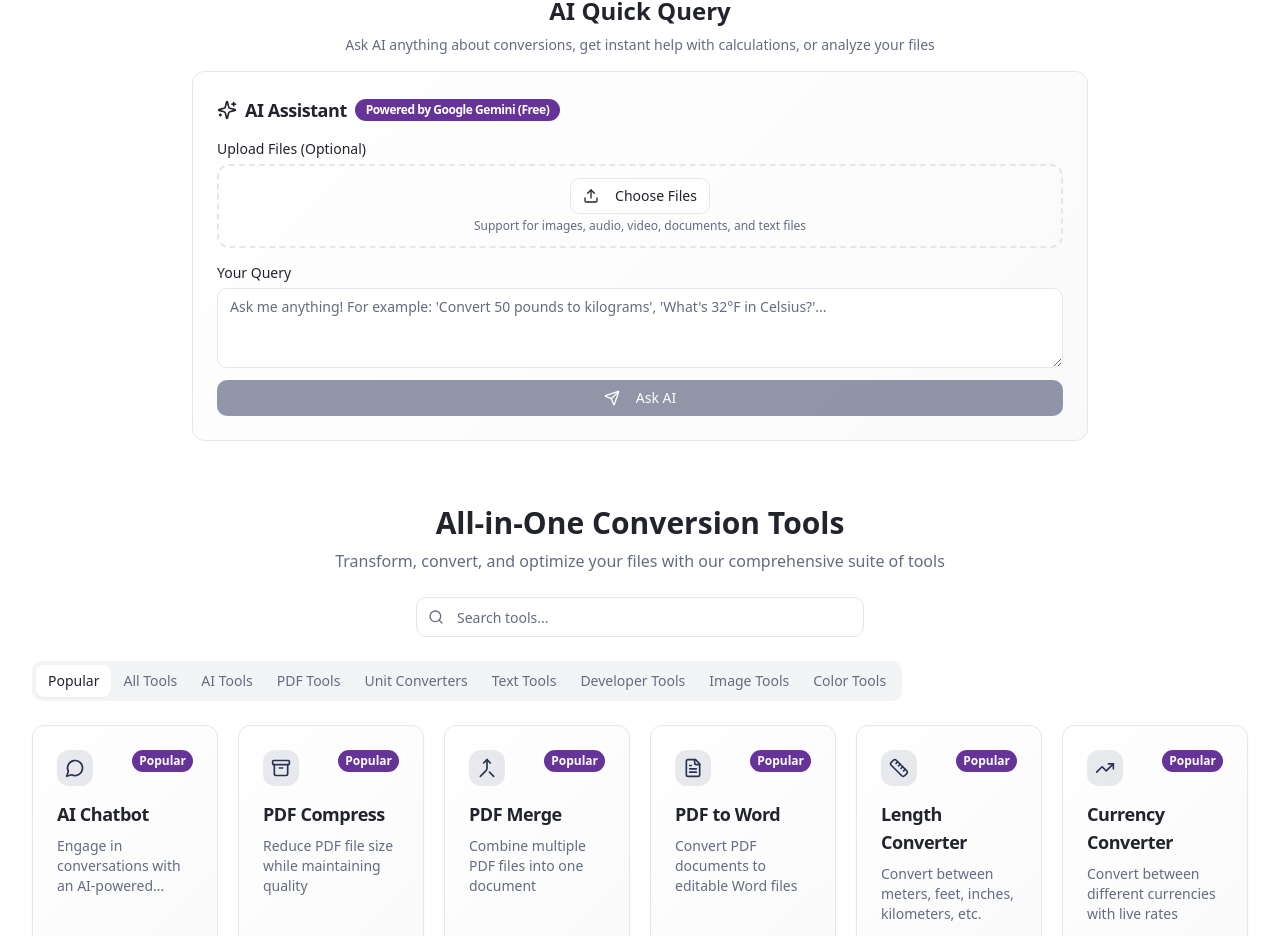
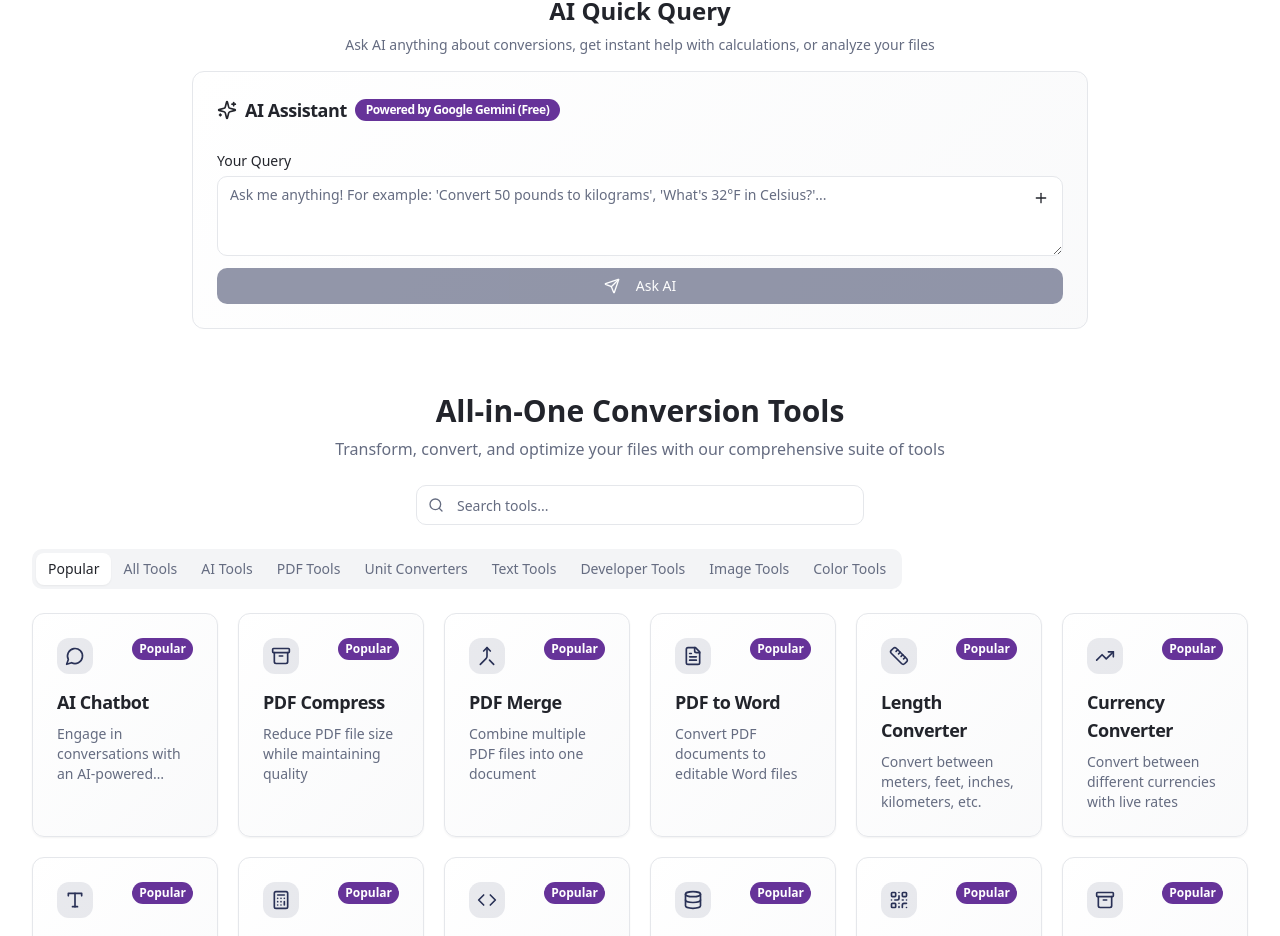
Before and after one commit to Gfibion/conform, a React (Vite) app: page / in a window 1280 px wide. Shown: the part 888-1824 px from the top of the page. Built offline with nearby package versions, Linux system fonts and the light colour scheme.

Commit message:
Refactor AI Quick Query section

```diff
--- a/src/components/AIQuickQuery.tsx
+++ b/src/components/AIQuickQuery.tsx
@@ -4,7 +4,9 @@ import { Button } from "@/components/ui/button";
 import { Textarea } from "@/components/ui/textarea";
 import { Input } from "@/components/ui/input";
 import { Badge } from "@/components/ui/badge";
-import { Sparkles, Upload, Send, Copy, X, Settings } from "lucide-react";
+import { Dialog, DialogContent, DialogHeader, DialogTitle, DialogTrigger } from "@/components/ui/dialog";
+import { Tooltip, TooltipContent, TooltipProvider, TooltipTrigger } from "@/components/ui/tooltip";
+import { Sparkles, Upload, Send, Copy, X, Plus } from "lucide-react";
 import { useAIConverter } from "@/hooks/useAIConverter";
 import { useToast } from "@/hooks/use-toast";
 
@@ -12,9 +14,7 @@ export const AIQuickQuery = () => {
   const [prompt, setPrompt] = useState("");
   const [result, setResult] = useState("");
   const [uploadedFiles, setUploadedFiles] = useState<File[]>([]);
-  const [showSettings, setShowSettings] = useState(false);
-  const [apiKey, setApiKey] = useState("");
-  const [isUpdatingKey, setIsUpdatingKey] = useState(false);
+  const [showUploadDialog, setShowUploadDialog] = useState(false);
   const fileInputRef = useRef<HTMLInputElement>(null);
   const { convertWithAI, isLoading } = useAIConverter();
   const { toast } = useToast();
@@ -59,45 +59,6 @@ export const AIQuickQuery = () => {
     });
   };
 
-  const updateApiKey = async () => {
-    if (!apiKey.trim()) {
-      toast({
-        title: "Error",
-        description: "Please enter a valid API key",
-        variant: "destructive"
-      });
-      return;
-    }
-
-    setIsUpdatingKey(true);
-    try {
-      // This will trigger the secrets modal for the user to update the key
-      const response = await fetch('/api/update-openai-key', {
-        method: 'POST',
-        headers: { 'Content-Type': 'application/json' },
-        body: JSON.stringify({ apiKey })
-      });
-
-      if (response.ok) {
-        toast({
-          title: "Success",
-          description: "OpenAI API key updated successfully"
-        });
-        setApiKey("");
-        setShowSettings(false);
-      } else {
-        throw new Error('Failed to update API key');
-      }
-    } catch (error) {
-      toast({
-        title: "Error",
-        description: "Failed to update API key. Please try the manual method.",
-        variant: "destructive"
-      });
-    } finally {
-      setIsUpdatingKey(false);
-    }
-  };
 
   const clearAll = () => {
     setPrompt("");
@@ -129,10 +90,6 @@ export const AIQuickQuery = () => {
             </CardTitle>
           </CardHeader>
           <CardContent className="space-y-3">
-            {/* File Upload Area */}
-            <div className="space-y-1">
-              <label className="text-xs md:text-sm font-medium">Upload Files (Optional)</label>
-              <div className="border-2 border-dashed border-border rounded-lg p-2 md:p-3 text-center">
             <input
               ref={fileInputRef}
               type="file"
@@ -141,13 +98,44 @@ export const AIQuickQuery = () => {
               className="hidden"
               accept="image/*,audio/*,video/*,.pdf,.doc,.docx,.txt"
             />
+
+            {/* Text Input with Upload Button */}
+            <div className="space-y-1">
+              <label className="text-xs md:text-sm font-medium">Your Query</label>
+              <div className="relative">
+                <Textarea
+                  value={prompt}
+                  onChange={(e) => setPrompt(e.target.value)}
+                  placeholder="Ask me anything! For example: 'Convert 50 pounds to kilograms', 'What's 32°F in Celsius?'..."
+                  className="min-h-16 md:min-h-20 text-sm pr-10"
+                />
+                <TooltipProvider>
+                  <Tooltip delayDuration={500}>
+                    <TooltipTrigger asChild>
+                      <Dialog open={showUploadDialog} onOpenChange={setShowUploadDialog}>
+                        <DialogTrigger asChild>
+                          <Button
+                            variant="ghost"
+                            size="sm"
+                            className="absolute right-2 top-2 h-7 w-7 p-0"
+                            type="button"
+                          >
+                            <Plus className="h-4 w-4" />
+                          </Button>
+                        </DialogTrigger>
+                        <DialogContent className="sm:max-w-md">
+                          <DialogHeader>
+                            <DialogTitle>Upload Files</DialogTitle>
+                          </DialogHeader>
+                          <div className="space-y-3">
+                            <div className="border-2 border-dashed border-border rounded-lg p-4 text-center">
                               <Button
                                 variant="outline"
                                 size="sm"
                                 onClick={() => fileInputRef.current?.click()}
-                  className="mb-1"
+                                className="mb-2"
                               >
-                  <Upload className="w-3 h-3 md:w-4 md:h-4 mr-2" />
+                                <Upload className="w-4 h-4 mr-2" />
                                 Choose Files
                               </Button>
                               <p className="text-xs text-muted-foreground">
@@ -155,35 +143,46 @@ export const AIQuickQuery = () => {
                               </p>
                             </div>
 
-              {/* Uploaded Files Display */}
                             {uploadedFiles.length > 0 && (
-                <div className="flex flex-wrap gap-1 md:gap-2 mt-1">
+                              <div className="space-y-2">
+                                <p className="text-sm font-medium">Uploaded Files:</p>
+                                <div className="flex flex-wrap gap-2">
                                   {uploadedFiles.map((file, index) => (
-                    <div key={index} className="flex items-center gap-1 bg-secondary px-2 py-0.5 md:py-1 rounded-md text-xs">
+                                    <div key={index} className="flex items-center gap-1 bg-secondary px-2 py-1 rounded-md text-xs">
                                       <span className="truncate max-w-32">{file.name}</span>
                                       <Button
                                         variant="ghost"
                                         size="sm"
                                         onClick={() => removeFile(index)}
-                        className="h-3 w-3 md:h-4 md:w-4 p-0"
+                                        className="h-4 w-4 p-0"
                                       >
-                        <X className="w-2 h-2 md:w-3 md:h-3" />
+                                        <X className="w-3 h-3" />
                                       </Button>
                                     </div>
                                   ))}
                                 </div>
+                              </div>
                             )}
                           </div>
+                        </DialogContent>
+                      </Dialog>
+                    </TooltipTrigger>
+                    <TooltipContent>
+                      <p>Upload files to include in your query</p>
+                    </TooltipContent>
+                  </Tooltip>
+                </TooltipProvider>
+              </div>
 
-            {/* Text Input */}
-            <div className="space-y-1">
-              <label className="text-xs md:text-sm font-medium">Your Query</label>
-              <Textarea
-                value={prompt}
-                onChange={(e) => setPrompt(e.target.value)}
-                placeholder="Ask me anything! For example: 'Convert 50 pounds to kilograms', 'What's 32°F in Celsius?'..."
-                className="min-h-16 md:min-h-20 text-sm"
-              />
+              {uploadedFiles.length > 0 && (
+                <div className="flex flex-wrap gap-1 mt-1">
+                  {uploadedFiles.map((file, index) => (
+                    <Badge key={index} variant="secondary" className="text-xs">
+                      {file.name}
+                    </Badge>
+                  ))}
+                </div>
+              )}
             </div>
 
             {/* Action Buttons */}
```
Lines whose indentation alone changed are shown as unchanged.
